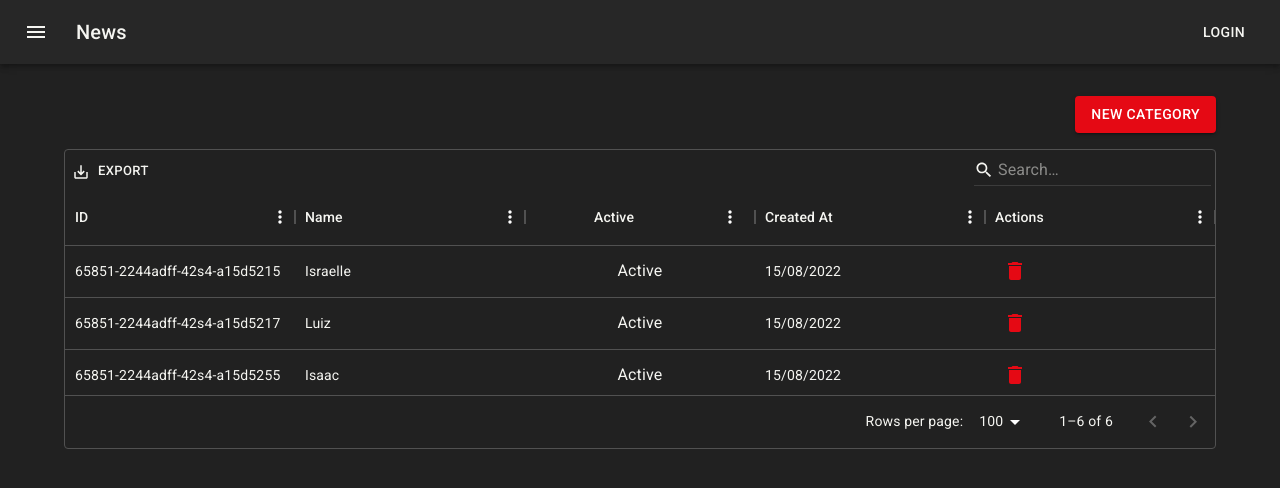
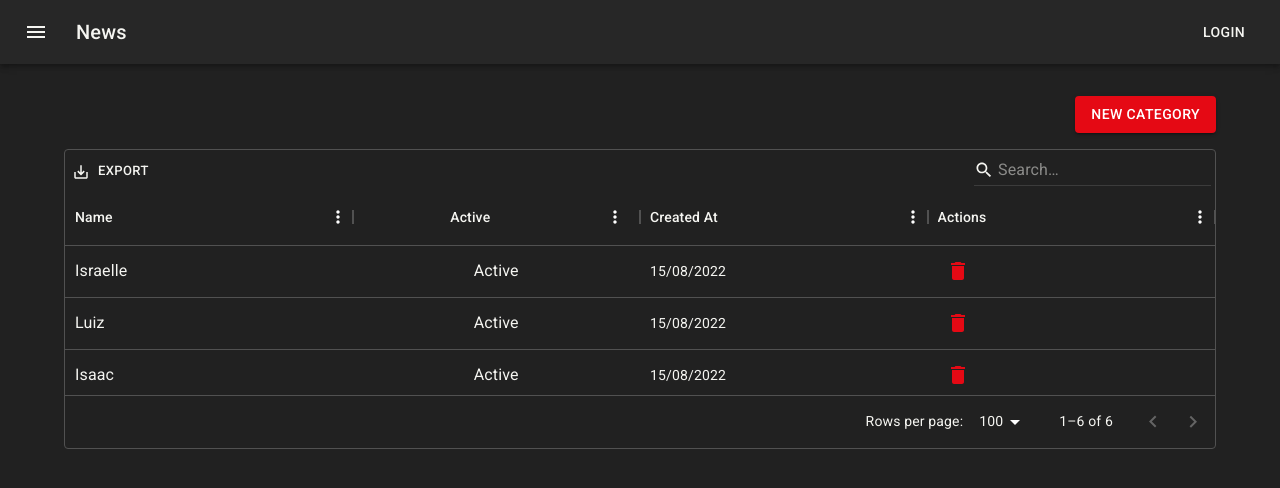
Before and after one commit to smarcosm/projeto_pratico_fc_react, a React (Create React App) app: page / in a window 1280 px wide. Shown: the top 488 px of the page. Built offline with nearby package versions, Linux system fonts and the light colour scheme.

Commit message:
feat: :sparkles:Criando Pagina de edição de categorias

```diff
--- a/src/features/categories/CategorySlice.ts
+++ b/src/features/categories/CategorySlice.ts
@@ -1,17 +1,15 @@
-import { createSlice } from "@reduxjs/toolkit"
+import { createSlice } from "@reduxjs/toolkit";
 import { RootState } from "../../app/store";
 
 interface Category {
-  id: string,
-  name: string,
-  is_active: boolean,
-  created_at: string,
-  updated_at: string,
-  deleted_at: null | string,
-  description: null | string,
+  id: string;
+  name: string;
+  is_active: boolean;
+  created_at: string;
+  updated_at: string;
+  deleted_at: null | string;
+  description: null | string;
 }
-
-
 
 const category: Category = {
   id: "65851-2244adff-42s4-a15d5215",
@@ -20,33 +18,44 @@
   is_active: true,
   deleted_at: null,
   created_at: "2022-08-15T10:59:09+0000",
-  updated_at:  "2022-08-15T10:59:09+0000",
-}
-
+  updated_at: "2022-08-15T10:59:09+0000",
+};
 
 export const initialState = [
-    category,
-    { ...category, id: "65851-2244adff-42s4-a15d5217", name: "Luiz"},
-    { ...category, id: "65851-2244adff-42s4-a15d5255", name: "Isaac"},
-    { ...category, id: "65851-2244adff-42s4-a15d5235", name: "Isabel"},
-    { ...category, id: "65851-2244adff-42s4-a15d5295", name: "Isadora"},
-    { ...category, id: "65851-2244adff-42s4-a15d5215", name: "Israelle"}
-  ];
-
-
+  category,
+  { ...category, id: "65851-2244adff-42s4-a15d5217", name: "Luiz" },
+  { ...category, id: "65851-2244adff-42s4-a15d5255", name: "Isaac" },
+  { ...category, id: "65851-2244adff-42s4-a15d5235", name: "Isabel" },
+  { ...category, id: "65851-2244adff-42s4-a15d5295", name: "Isadora" },
+  { ...category, id: "65851-2244adff-42s4-a15d5215", name: "Israelle" },
+];
 
 const categoriesSlice = createSlice({
   name: "categories",
   initialState: initialState,
   reducers: {
-    createCategory(state, action){},
-    updateCategory(state, action){},
-    deleteCategory(state, action){}
-  }
+    createCategory(state, action) {},
+    updateCategory(state, action) {},
+    deleteCategory(state, action) {},
+  },
 });
 
-//Selectors
+// Selectors
+export const selectCategories = (state: RootState) => state.categories;
+// Select category by id
+export const selectCategoryById = (state: RootState, id: string) => {
+  state.categories.find((category) => category.id === id);
 
-export const selectCategories = (state: RootState) => state.categories;
-
+  return (
+    category || {
+    id: "",
+    name: "",
+    description: "",
+    is_active: false,
+    deleted_at: null,
+    created_at: "",
+    updated_at: "",
+  }
+  );
+};
 export default categoriesSlice.reducer;
--- a/src/features/categories/EditeCategory.tsx
+++ b/src/features/categories/EditeCategory.tsx
@@ -1,10 +1,103 @@
-import { Box, Typography } from "@mui/material";
+import {
+  Box,
+  Button,
+  FormControl,
+  FormControlLabel,
+  FormGroup,
+  Grid,
+  Paper,
+  Switch,
+  TextField,
+  Typography,
+} from "@mui/material";
+import { Link, useParams } from "react-router-dom";
+import { useAppSelector } from "../../app/hooks";
+import { selectCategoryById } from "./CategorySlice";
+import { useState } from "react";
+
+export const CategoryEdit = () => {
+  const id = useParams().id || "";
+  const [isdisabled, setIsdisabled] = useState(false);
+  const category = useAppSelector((state) => selectCategoryById(state, id));
+  const handleChange = (e: any) => {}
+  const handleToggle = (e: any) => {}
 
 
-export const CategoryEdit = ()=>(
-  <Box>
-    <Typography variant="h3" component="h1">
-      Editar Categoria
-    </Typography>
-  </Box>
-)
+  return (
+    <Box>
+      <Paper>
+        <Box p={2}>
+          <Box mb={2}>
+            <Typography variant="h4">Edit Category</Typography>
+          </Box>
+        </Box>
+
+        <Box p={2}>
+          <form>
+            <Grid container spacing={3}>
+              <Grid item xs={12}>
+                <FormControl fullWidth>
+                  <TextField
+                    required
+                    name="name"
+                    label="Name"
+                    value={category.name}
+                    disabled={isdisabled}
+                    onChange={handleChange}
+                  />
+                </FormControl>
+              </Grid>
+
+              <Grid item xs={12}>
+                <FormControl fullWidth>
+                  <TextField
+                    required
+                    name="description"
+                    label="Description"
+                    disabled={isdisabled}
+                    onChange={handleChange}
+                    value={category.description}
+                  />
+                </FormControl>
+              </Grid>
+
+              <Grid item xs={12}>
+                  <FormGroup>
+                    <FormControlLabel
+                      control={
+                        <Switch
+                        name="is_active"
+                        color="secondary"
+                        onChange={handleToggle}
+                        checked={category.is_active}
+                        inputProps={{ "aria-label": "controlled" }}
+                        />
+                      }
+                      label="Active"
+                    />
+                    </FormGroup>
+              </Grid>
+
+              <Grid item xs={12}>
+                  <Box display="flex" gap={2}>
+                    <Button variant="contained" component={Link} to="/categories">
+                      Back
+                    </Button>
+                    <Button
+                      type="submit"
+                      variant="contained"
+                      color="secondary"
+                      disabled={isdisabled}
+                    >
+                      Save
+                    </Button>
+                  </Box>
+              </Grid>
+
+            </Grid>
+          </form>
+        </Box>
+      </Paper>
+    </Box>
+  );
+};
--- a/src/features/categories/ListCategory.tsx
+++ b/src/features/categories/ListCategory.tsx
@@ -1,12 +1,25 @@
 import { Box, Button, IconButton, Typography } from "@mui/material";
-import { DataGrid, GridColDef, GridRenderCellParams, GridRowsProp, GridToolbar } from '@mui/x-data-grid';
+import {
+  DataGrid,
+  GridColDef,
+  GridRenderCellParams,
+  GridRowsProp,
+  GridToolbar,
+} from "@mui/x-data-grid";
 import { Link } from "react-router-dom";
 import { useAppSelector } from "../../app/hooks";
 import { selectCategories } from "./CategorySlice";
-import DeleteIcon from "@mui/icons-material/Delete"
+import DeleteIcon from "@mui/icons-material/Delete";
 
-export const CategoryList = ()=>{
-  const categories = useAppSelector(selectCategories)
+export const CategoryList = () => {
+  const categories = useAppSelector(selectCategories);
+
+  const componentsProps={
+    toolbar: {
+      showQuickFilter: true,
+      quickFilterProps: { debounceMs: 500 },
+    },
+  }
 
   // use categories to create rows
   const rows: GridRowsProp = categories.map((category) => ({
@@ -14,42 +27,37 @@
     name: category.name,
     isActive: category.is_active,
     createdAt: new Date(category.created_at).toLocaleDateString("pt-BR"),
-  }))
-
+  }));
 
   const columns: GridColDef[] = [
+
     {
-      field: 'id',
-      headerName: 'ID',
-      flex: 1
-    },
-    {
-      field: 'name',
-      headerName: 'Name',
-      flex: 1
+      field: "name",
+      headerName: "Name",
+      flex: 1,
+      renderCell: renderNameCell,
     },
 
     {
-      field: 'isActive',
-      headerName: 'Active',
+      field: "isActive",
+      headerName: "Active",
       flex: 1,
-      type: 'boolean',
-      renderCell: renderIsActiveCell
+      type: "boolean",
+      renderCell: renderIsActiveCell,
     },
     {
-      field: 'createdAt',
-      headerName: 'Created At',
+      field: "createdAt",
+      headerName: "Created At",
       flex: 1,
     },
     {
-      field: 'actions',
-      headerName: 'Actions',
+      field: "actions",
+      headerName: "Actions",
       flex: 1,
-      renderCell: renderActionsCell
-    }
-
+      renderCell: renderActionsCell,
+    },
   ];
-  function renderActionsCell(rowData: GridRenderCellParams){
+  function renderActionsCell(rowData: GridRenderCellParams) {
     return (
       <IconButton
         color="secondary"
@@ -58,54 +66,54 @@
       >
         <DeleteIcon />
       </IconButton>
-    )
+    );
   }
 
-  function renderIsActiveCell(rowData: GridRenderCellParams){
+  function renderNameCell(rowData: GridRenderCellParams) {
+    return (
+     <Link
+        style={{ textDecoration: "none" }}
+        to={`/categories/edit/${rowData.id}`}
+      >
+        <Typography color="primary">{rowData.value}</Typography>
+     </Link>
+    );
+  }
+
+  function renderIsActiveCell(rowData: GridRenderCellParams) {
     return (
       <Typography color={rowData.value ? "primary" : "secondary"}>
-        {rowData.value ? "Active" : "Inactive" }
+        {rowData.value ? "Active" : "Inactive"}
       </Typography>
-    )
-
+    );
   }
 
   return (
-    <Box maxWidth="lg" sx={{ mt: 4, mb: 4}}>
+    <Box maxWidth="lg" sx={{ mt: 4, mb: 4 }}>
       <Box display="flex" justifyContent="flex-end">
         <Button
           variant="contained"
           color="secondary"
           component={Link}
-          to="/category/create"
+          to="/categories/create"
           style={{ marginBottom: "1rem" }}
         >
           New Category
         </Button>
       </Box>
 
-
-      {/* {categories.map((category) => (
-        <Typography key={category.id}>{category.name}</Typography>
-
-      ))} */}
-      <div style={{ height: 300, width: '100%' }}>
-      <DataGrid
-      components={{ Toolbar: GridToolbar}}
-      pageSizeOptions={[2, 20, 50, 100]}
-      disableColumnSelector={true}
-      disableColumnFilter={true}
-      disableDensitySelector={true}
-      rows={rows}
-      columns={columns}
-      componentsProps={{
-        toolbar:{
-          showQuickFilter: true,
-          quickFilterProps: { debounceMs: 500},
-        },
-      }}
-      />
-    </div>
-  </Box>
-  )
-}
+      <Box sx={{display: "flex", height: 300 }}>
+        <DataGrid
+         rows={rows}
+         columns={columns}
+         disableColumnFilter={true}
+         disableColumnSelector={true}
+          disableDensitySelector={true}
+          componentsProps={componentsProps}
+          pageSizeOptions={[2, 20, 50, 100]}
+          components={{ Toolbar: GridToolbar }}
+        />
+      </Box>
+    </Box>
+  );
+};
```
